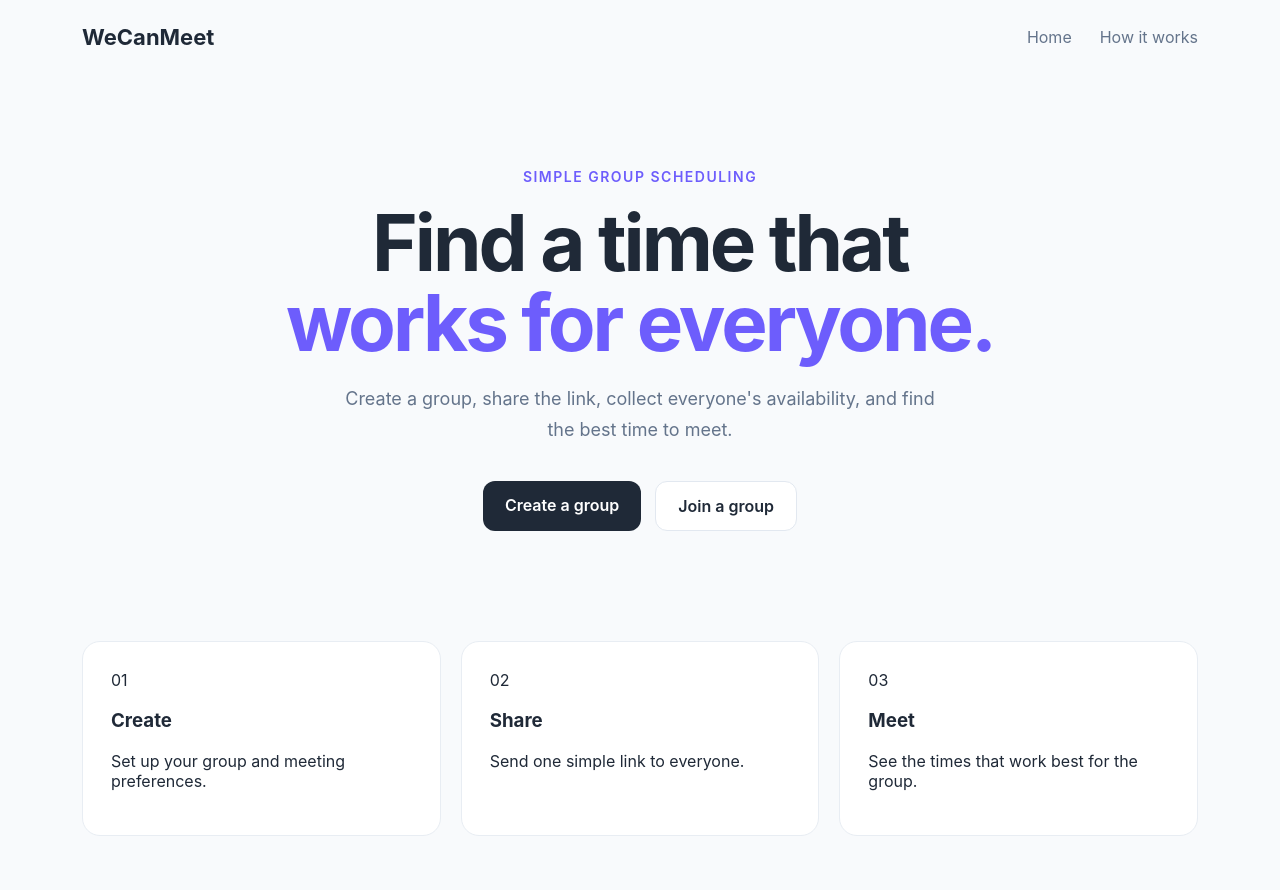
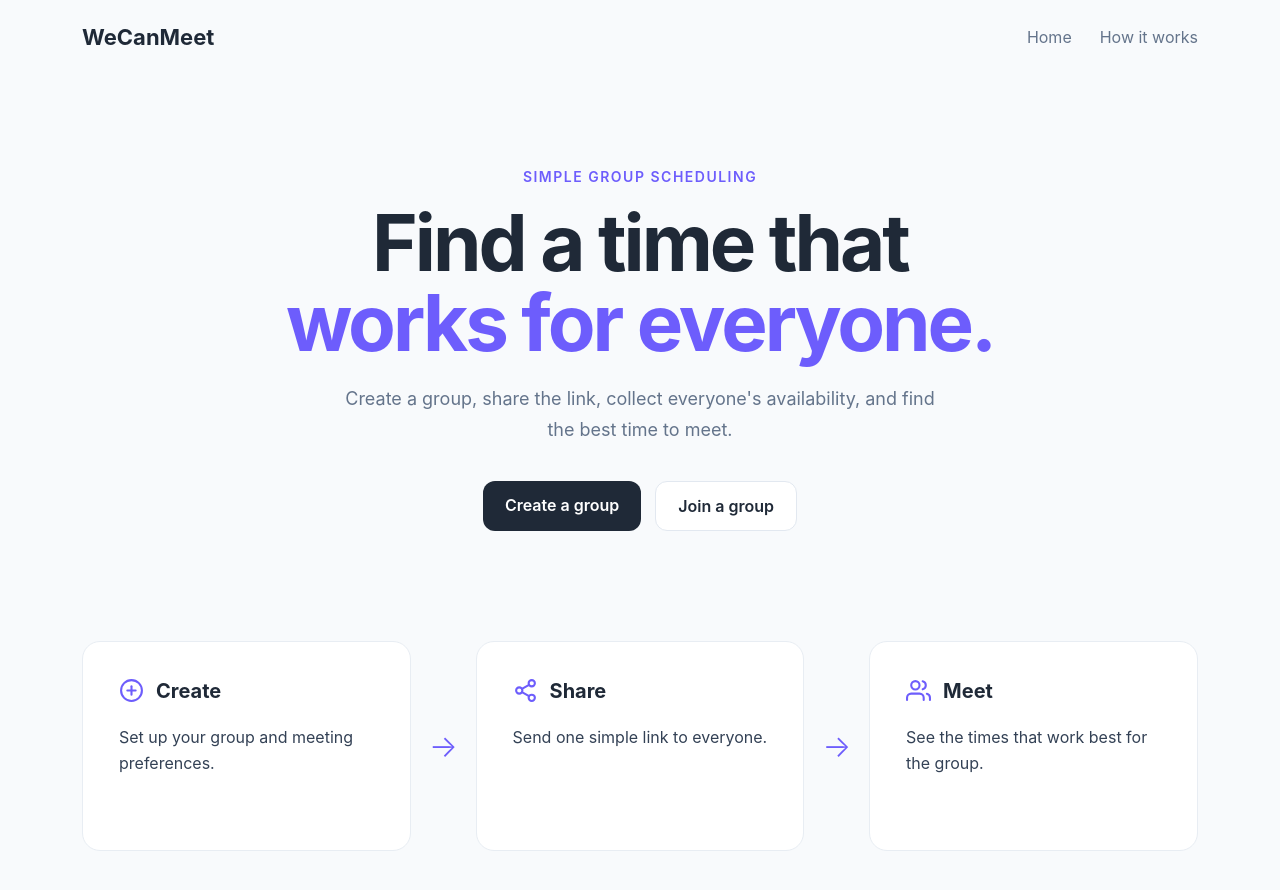
Before and after one commit to Shiri667377/WeCanMeet, a React app in the folder frontend/: page / in a window 1280 px wide. Shown: the top 890 px of the page. Built offline with nearby package versions, Linux system fonts and the light colour scheme; the HTML template or start-up script is replaced by a standard one.

Commit message:
Polish home page styling and step cards

```diff
--- a/frontend/src/pages/Home/Home.css
+++ b/frontend/src/pages/Home/Home.css
@@ -68,15 +68,59 @@
 .steps {
     margin-top: 110px;
     display: grid;
-    grid-template-columns: repeat(3, 1fr);
-    gap: 20px;
+    grid-template-columns: 1fr auto 1fr auto 1fr;
+    align-items: center;
+    gap: 18px;
 }
 
 .step-card {
-    padding: 28px;
+    min-height: 210px;
+    padding: 36px;
     background: white;
     border: 1px solid #e8edf3;
     border-radius: 18px;
+}
+
+.step-title {
+    display: flex;
+    align-items: center;
+    gap: 12px;
+    margin-bottom: 22px;
+}
+
+.step-title h3 {
+    margin: 0;
+    font-size: 20px;
+}
+
+.step-icon {
+    width: 25px;
+    height: 25px;
+    color: #6d5dfc;
+}
+
+.step-card p {
+    margin: 0;
+    color: #334155;
+    line-height: 1.6;
+}
+
+.step-arrow {
+    color: #6d5dfc;
+    font-size: 30px;
+    font-weight: 300;
+}
+
+@media (max-width: 700px) {
+    .steps {
+        grid-template-columns: 1fr;
+        margin-top: 70px;
+    }
+
+    .step-arrow {
+        transform: rotate(90deg);
+        text-align: center;
+    }
 }
 
 @media (max-width: 700px) {
--- a/frontend/src/pages/Home/Home.jsx
+++ b/frontend/src/pages/Home/Home.jsx
@@ -1,5 +1,6 @@
 import './Home.css'
 import { Link } from 'react-router-dom'
+import { FiPlusCircle, FiShare2, FiUsers } from 'react-icons/fi'
 
 function Home() {
   return (
@@ -24,23 +25,35 @@ function Home() {
           <button className="secondary-button">Join a group</button>
         </div>
       </section>
-
       <section className="steps">
         <div className="step-card">
-          <span>01</span>
-          <h3>Create</h3>
+          <div className="step-title">
+            <FiPlusCircle className="step-icon" />
+            <h3>Create</h3>
+          </div>
+
           <p>Set up your group and meeting preferences.</p>
         </div>
 
+        <div className="step-arrow">→</div>
+
         <div className="step-card">
-          <span>02</span>
-          <h3>Share</h3>
+          <div className="step-title">
+            <FiShare2 className="step-icon" />
+            <h3>Share</h3>
+          </div>
+
           <p>Send one simple link to everyone.</p>
         </div>
 
+        <div className="step-arrow">→</div>
+
         <div className="step-card">
-          <span>03</span>
-          <h3>Meet</h3>
+          <div className="step-title">
+            <FiUsers className="step-icon" />
+            <h3>Meet</h3>
+          </div>
+
           <p>See the times that work best for the group.</p>
         </div>
       </section>
```
